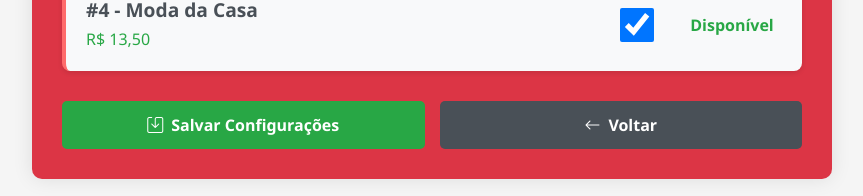
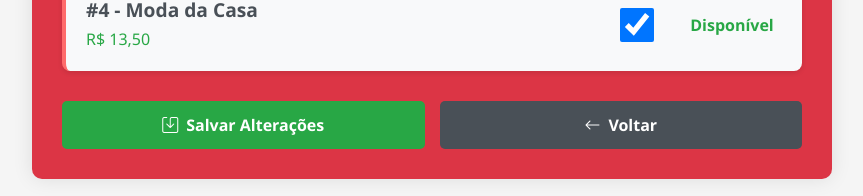
Before and after one commit to ncorreiaf/SANE-ONLINE, a Flask app: page /admin in a window 1280 px wide. Shown: the part 722-918 px from the top of the page, without its empty margins (208-1071 px from the left). Run offline with Flask 3, Linux system fonts and the light colour scheme.

Commit message:
Update admin.html
Melhoria de texto do botão de salvar para um melhor entendimento no HTML.

```diff
--- a/TEMPLATES/admin.html
+++ b/TEMPLATES/admin.html
@@ -47,7 +47,7 @@
 
             <div class="admin-actions">
                 <button type="submit" class="admin-btn-save">
-                    <i class="bi bi-save"></i> Salvar Configurações
+                    <i class="bi bi-save"></i> Salvar Alterações
                 </button>
                 <a href="{{ url_for('index') }}" class="admin-btn-back">
                     <i class="bi bi-arrow-left"></i> Voltar
```
